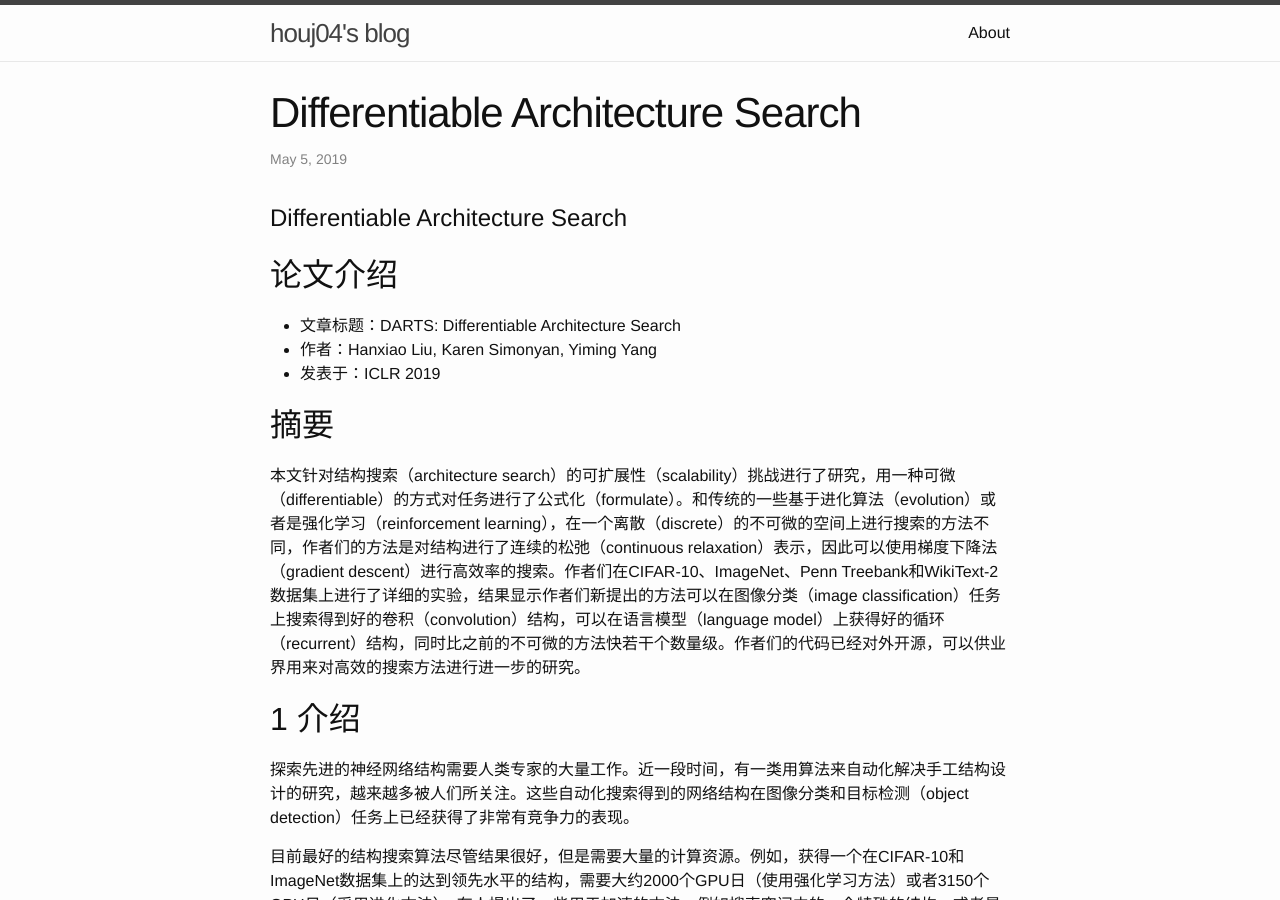
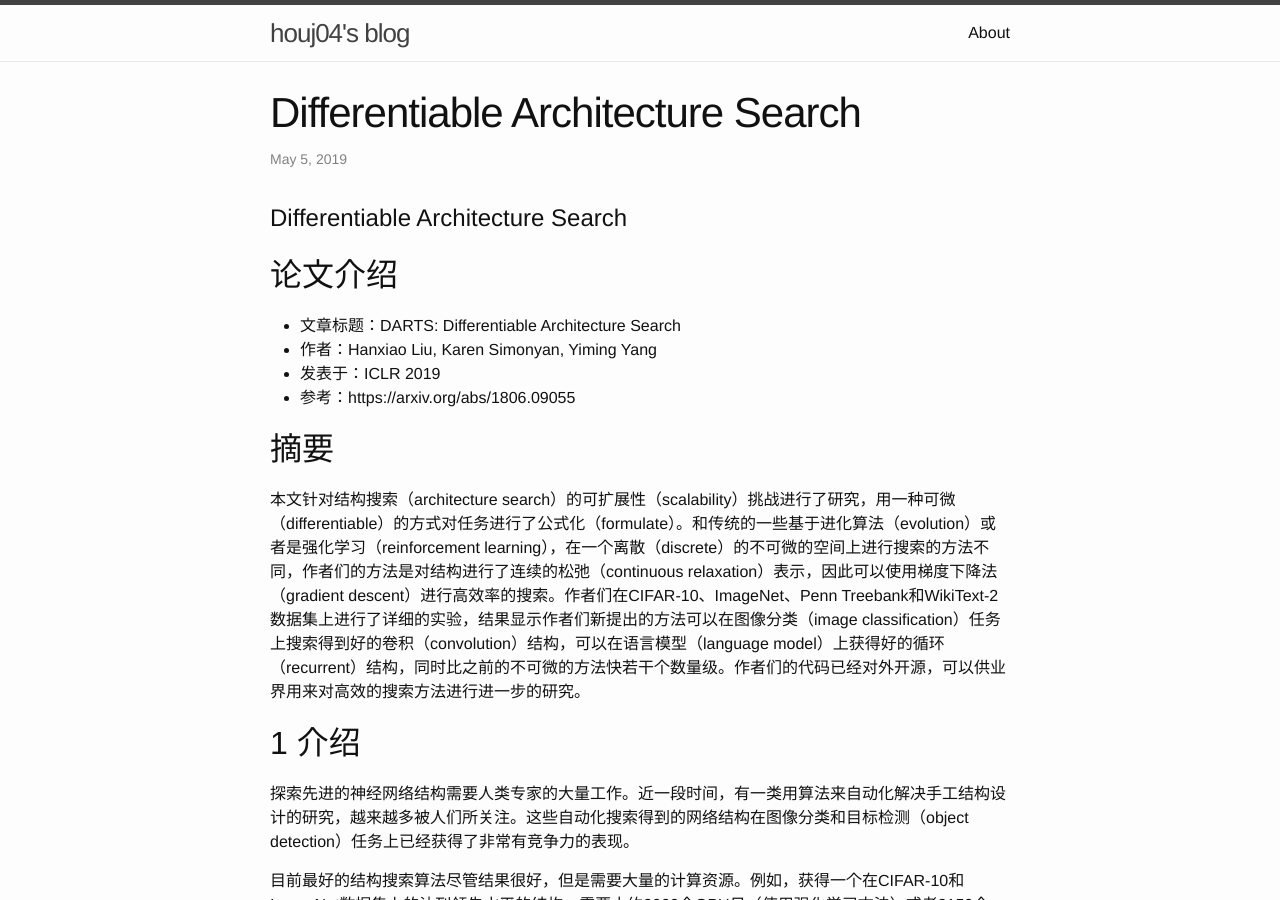
Before and after one commit to houj04/houj04.github.io, a Jekyll site: the page built from _posts/2019-05-05-differentiable-architecture-search.markdown, in a window 1280 px wide and 900 px high. Built offline with Jekyll 4.4.1, drawn with Linux system fonts in a browser that asks for light colours; formulas are drawn with MathJax 3.

Commit message:
add arxiv address for darts.

```diff
--- a/_posts/2019-05-05-differentiable-architecture-search.markdown
+++ b/_posts/2019-05-05-differentiable-architecture-search.markdown
@@ -11,6 +11,7 @@ categories: mypost
 * 文章标题：DARTS: Differentiable Architecture Search
 * 作者：Hanxiao Liu, Karen Simonyan, Yiming Yang
 * 发表于：ICLR 2019
+* 参考：https://arxiv.org/abs/1806.09055
 
 ## 摘要
 
```
